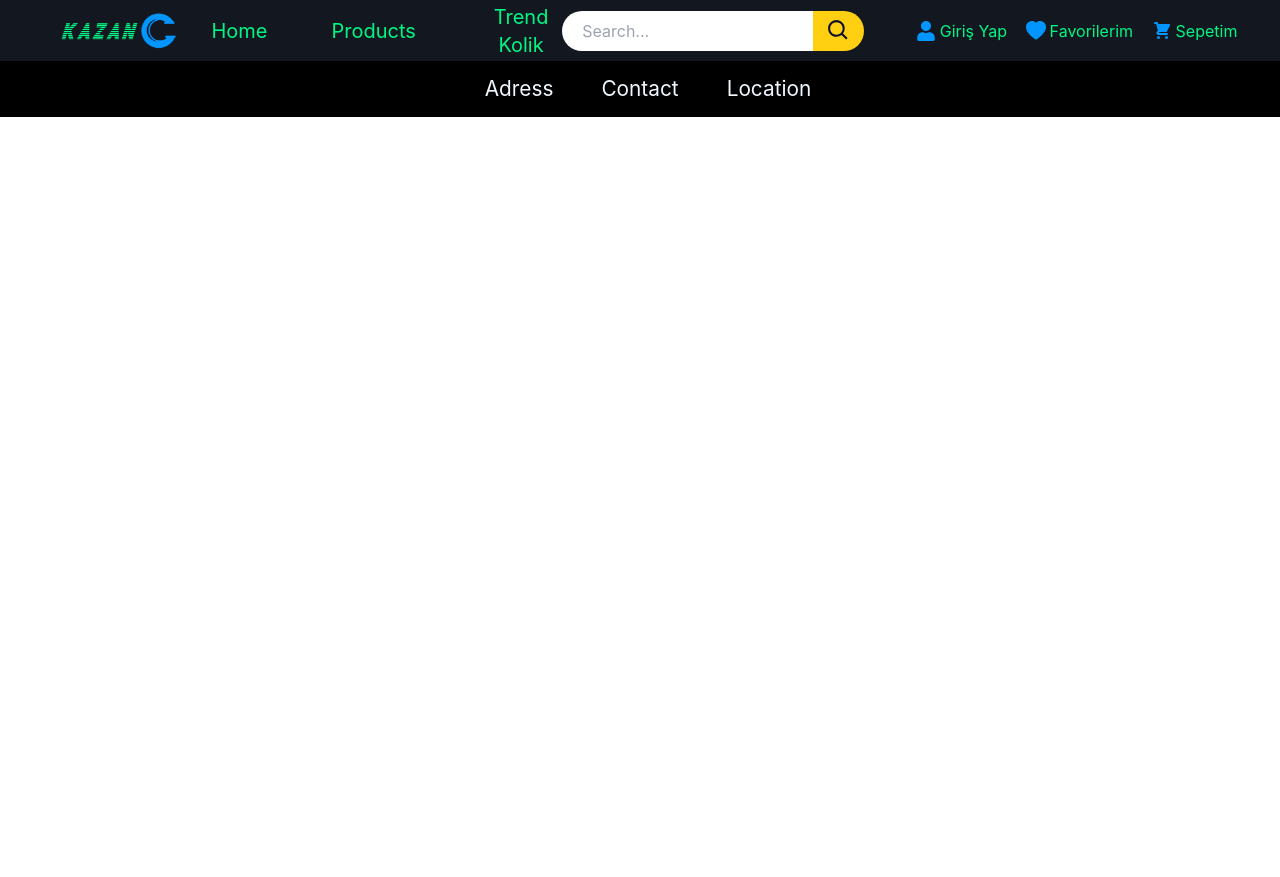
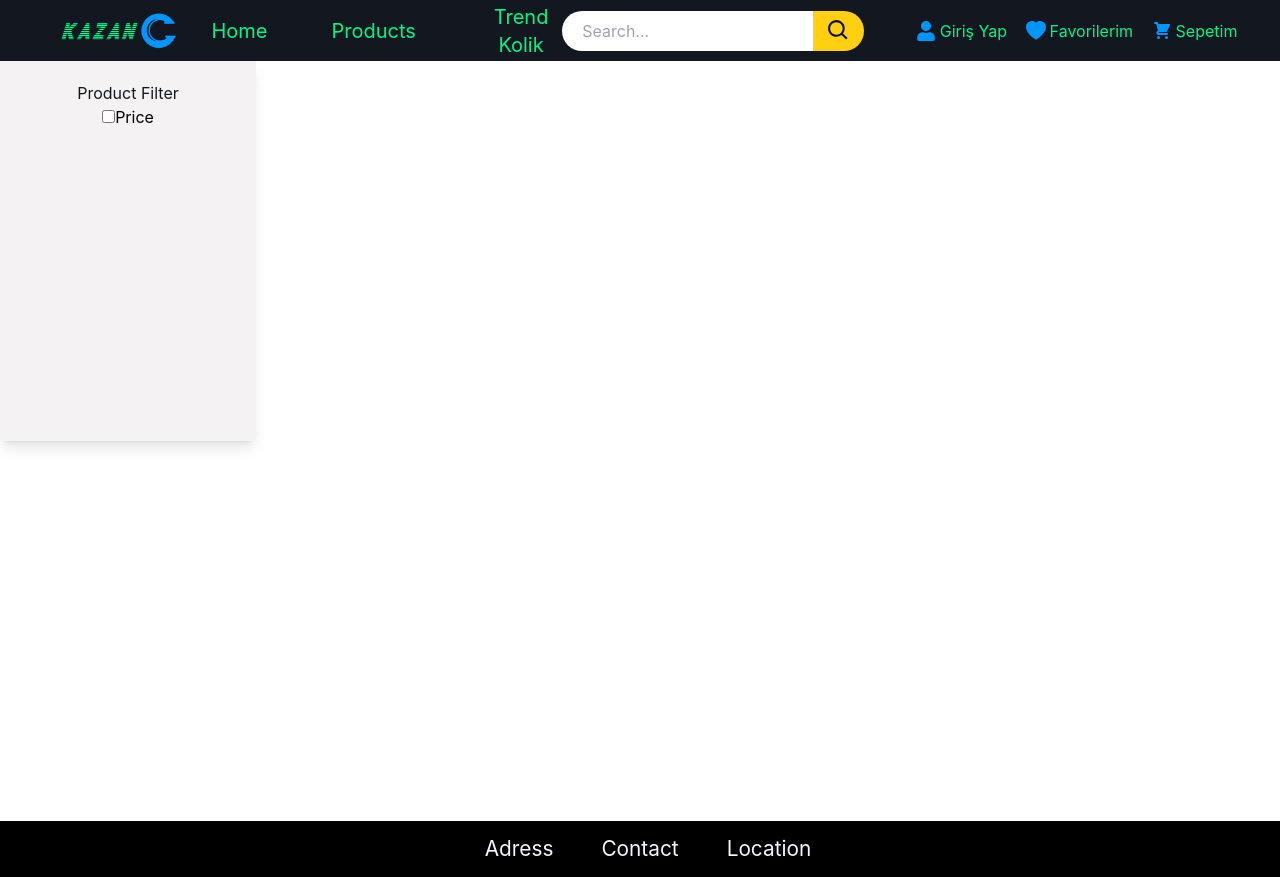
Before and after one commit to huseyinkazanc/trade, a React (Create React App) app: page /gitfitathome in a window 1280 px wide. Before the commit the page ends 800 px from the top, so only its background shows below. Built offline with nearby package versions, Linux system fonts and the light colour scheme.

Commit message:
created getfitathome and fix

```diff
--- a/src/App.js
+++ b/src/App.js
@@ -7,6 +7,7 @@ import Footer from "./components/Footer";
 import Login from "./pages/Login";
 import Try from "./pages/Try";
 import TrendKolik from "./pages/TrendKolik";
+import GetfitatHome from "./pages/GetfitatHome";
 
 function App() {
   return (
@@ -18,6 +19,7 @@ function App() {
           <Route path="/products" element={<Products />} />
           <Route path="/trendkolik" element={<TrendKolik />} />
           <Route path="/login" element={<Login />} />
+          <Route path="/gitfitathome" element={<GetfitatHome />} />
         </Routes>
         <Footer />
       </BrowserRouter>
--- a/src/components/Category.jsx
+++ b/src/components/Category.jsx
@@ -1,7 +1,7 @@
 import React from "react";
 import { Link } from "react-router-dom";
 
-function Category({ image, title }) {
+function Category({ image, title, address }) {
   return (
     <div className="w-[25%]  p-4 shadow-2xl mt-6 mb-5 rounded-lg hover:bg-[#f0eeee]  transition-all ease-in-out delay-100 ">
       <p className="w-full text-xl font-semibold tracking-tight text-blue-600 mb-3 shadow-sm shadow-blue-400/25">
@@ -15,7 +15,7 @@ function Category({ image, title }) {
       </p>
 
       <Link
-        to="../products"
+        to={address}
         className="w-[50%] text-md py-2 p-3 hover:bg-[#04F684] hover:text-blue-600 transition-all ease-in-out delay-100  text-[#131820]  rounded shadow-sm shadow-slate-500/50  "
       >
         Shop now
--- /dev/null
+++ b/src/components/ProductFilter.jsx
@@ -0,0 +1,17 @@
+import React from "react";
+
+function ProductFilter() {
+  return (
+    <div className="bg-[#f4f2f2] shadow-lg h-[50%]">
+      <span className="inline-block mt-5 text-[#131820]">Product Filter</span>
+      <div className="left-0">
+        <div className="fltrs-wrppr hide-fltrs">
+          <input type="checkbox" />
+          Price
+        </div>
+      </div>
+    </div>
+  );
+}
+
+export default ProductFilter;
--- a/src/pages/GetfitatHome.jsx
+++ b/src/pages/GetfitatHome.jsx
@@ -1,6 +1,15 @@
-import { useEffect, useState } from "react";
+import React from "react";
+import ProductFilter from "../components/ProductFilter";
 
-export const GetfitatHome = () => {
-  return <div className="w-[70%] mx-auto mb-10">Get fit at home</div>;
-};
+function GetfitatHome() {
+  return (
+    <div className="w-full h-[95vh]">
+      <div className="w-[20%] h-full">
+        <ProductFilter />
+      </div>
+      GetfitatHome
+    </div>
+  );
+}
+
 export default GetfitatHome;
--- a/src/pages/Home.jsx
+++ b/src/pages/Home.jsx
@@ -12,18 +12,21 @@ function Home() {
           image={
             "https://images-na.ssl-images-amazon.com/images/W/WEBP_402378-T2/images/G/01/events/GFAH/GWDesktop_SingleImageCard_fitathome_1x._SY304_CB434924743_.jpg"
           }
+          address="./gitfitathome"
         />
         <Category
           title={"Health & Personal Care"}
           image={
             "https://images-na.ssl-images-amazon.com/images/W/WEBP_402378-T2/images/G/01/AmazonExports/Fuji/2022/February/DashboardCards/GW_CONS_AUS_HPC_HPCEssentials_CatCard_Desktop1x._SY304_CB627424361_.jpg"
           }
+          address="./products"
         />
         <Category
           title={"Electronics"}
           image={
             "https://images-na.ssl-images-amazon.com/images/W/WEBP_402378-T2/images/G/01/AmazonExports/Fuji/2020/May/Dashboard/Fuji_Dash_Electronics_1x._SY304_CB432774322_.jpg"
           }
+          address="./products"
         />
       </div>
       <div className="w-[100%]  flex justify-center gap-10">
@@ -32,18 +35,21 @@ function Home() {
           image={
             "https://images-na.ssl-images-amazon.com/images/W/WEBP_402378-T2/images/G/01/AmazonExports/Fuji/2022/February/DashboardCards/Fuji_dash_dress_1X._SY304_CB626369146_.jpg"
           }
+          address="./products"
         />
         <Category
           title={"Shop Laptops & Tablets"}
           image={
             "https://images-na.ssl-images-amazon.com/images/W/WEBP_402378-T2/images/G/01/AmazonExports/Fuji/2020/May/Dashboard/Fuji_Dash_Laptops_379x304_1X_en_US._SY304_CB418608471_.jpg"
           }
+          address="./products"
         />
         <Category
           title={"Create with strip lights"}
           image={
             "https://images-na.ssl-images-amazon.com/images/W/WEBP_402378-T2/images/G/01/AmazonExports/Fuji/2020/May/Dashboard/Fuji_Dash_StripLighting_379x304_1X_en_US._SY304_CB418597476_.jpg"
           }
+          address="./products"
         />
       </div>
       <div className="w-[100%]  flex justify-center gap-10">
@@ -52,18 +58,21 @@ function Home() {
           image={
             "https://images-na.ssl-images-amazon.com/images/W/WEBP_402378-T2/images/G/01/AmazonExports/Fuji/2021/September/DashboardCards/Fuji_Dash_SmartWatch_1X._SY304_CB639922137_.jpg"
           }
+          address="./products"
         />
         <Category
           title={"For your Fitness Needs"}
           image={
             "https://images-na.ssl-images-amazon.com/images/W/WEBP_402378-T2/images/G/01/AmazonExports/Fuji/2021/September/DashboardCards/Fuji_Dash_Fitness_1X._SY304_CB639748186_.jpg"
           }
+          address="./products"
         />
         <Category
           title={"Deals & Promotions"}
           image={
             "https://images-na.ssl-images-amazon.com/images/G/01/AmazonExports/Fuji/2020/May/Dashboard/Fuji_Dash_Deals_1x._SY304_CB430401028_.jpg"
           }
+          address="./products"
         />
       </div>
       <div className="w-[100%]  flex justify-center gap-10">
@@ -72,18 +81,21 @@ function Home() {
           image={
             "https://images-na.ssl-images-amazon.com/images/G/01/AmazonExports/Fuji/2020/May/Dashboard/Fuji_Dash_Returns_1x._SY304_CB432774714_.jpg"
           }
+          address="./products"
         />
         <Category
           title={"Kindle E readers"}
           image={
             "https://images-na.ssl-images-amazon.com/images/G/01/AmazonExports/Fuji/2021/September/DashboardCards/Fuji_Desktop_Dash_Kindle_1x._SY304_CB639752818_.jpg"
           }
+          address="./products"
         />
         <Category
           title={"New arrivals in Toys"}
           image={
             "https://images-na.ssl-images-amazon.com/images/G/01/AmazonExports/Fuji/2021/September/DashboardCards/Fuji_Dash_Toys_1X._SY304_CB639759658_.jpg"
           }
+          address="./products"
         />
       </div>
 
```
